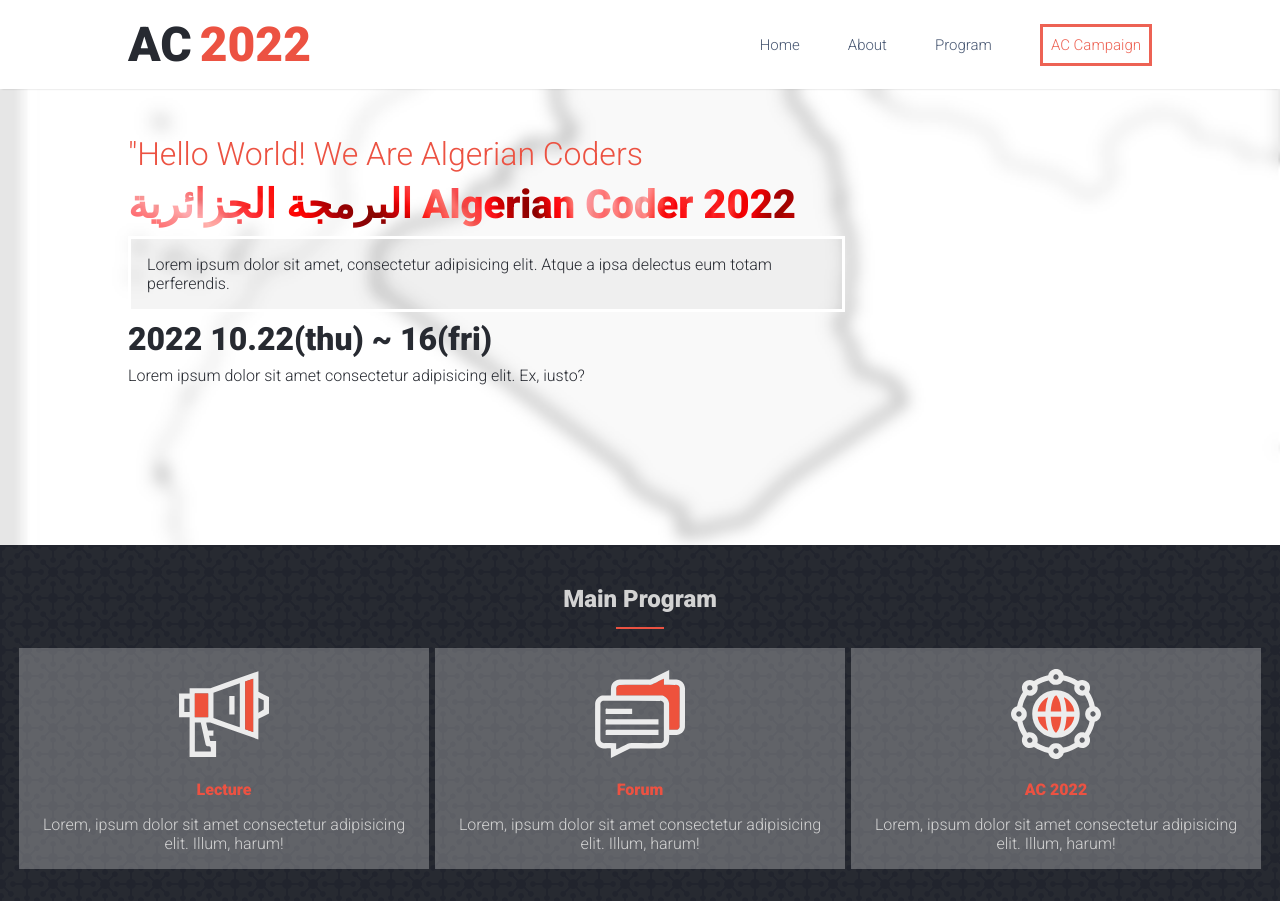
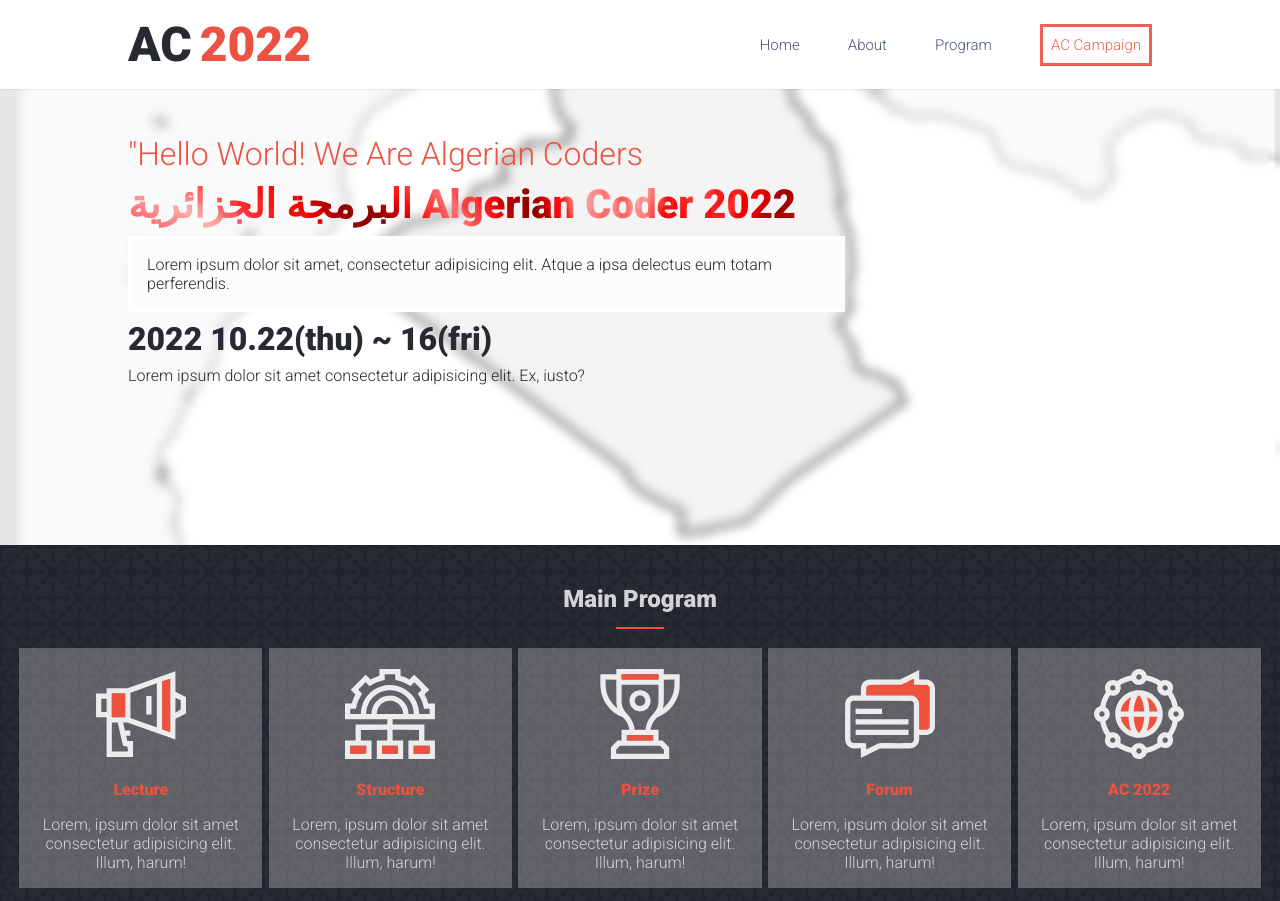
Before and after one commit to Mehdi-Rh/Blog-Capstone, a website: page index.html in a window 1280 px wide. Shown: the part 25-926 px from the top of the page. Drawn offline with Linux system fonts and the light colour scheme.

Commit message:
Requested changes made

```diff
--- a/index.html
+++ b/index.html
@@ -56,11 +56,24 @@
     <section id="program">
       <h2>Main Program</h2>
       <div class="card-list">
-
         <div class="program-card">
           <ul>
             <li><img src="images/program-icon/icons-1.svg" alt="Program Icon"></li>
             <li><h4><b>Lecture</b></h4></li>
+            <li><p>Lorem, ipsum dolor sit amet consectetur adipisicing elit. Illum, harum!</p></li>
+          </ul>
+        </div>
+        <div class="program-card">
+          <ul>
+            <li><img src="images/program-icon/icons-2.svg" alt="Program Icon"></li>
+            <li><h4><b>Structure</b></h4></li>
+            <li><p>Lorem, ipsum dolor sit amet consectetur adipisicing elit. Illum, harum!</p></li>
+          </ul>
+        </div>
+        <div class="program-card">
+          <ul>
+            <li><img src="images/program-icon/icons-3.svg" alt="Program Icon"></li>
+            <li><h4><b>Prize</b></h4></li>
             <li><p>Lorem, ipsum dolor sit amet consectetur adipisicing elit. Illum, harum!</p></li>
           </ul>
         </div>
--- a/styles/about.css
+++ b/styles/about.css
@@ -201,7 +201,7 @@ li {
 #hero {
   padding: 10rem 5% 2rem;
   color: var(--drk);
-  background-image: url("../images/bg/bg8.png");
+  background-image: url("../images/bg/bg7.png");
   background-repeat: no-repeat;
   background-position: center center;
   background-size: cover;
@@ -233,7 +233,7 @@ li {
   border: solid white 3px;
   margin: 2rem;
   padding: 1.5rem;
-  background-color: rgba(150, 150, 150, 0.1);
+  background-color: rgb(252, 252, 252);
 }
 
 #hero div p {
@@ -241,6 +241,11 @@ li {
   color: var(--drk);
 }
 
+@media screen and (min-width: 768px) {
+  #hero h2 {
+    display: none;
+ }
+}
 /* about section */
 #about-ac {
   background-color: #fff;
--- a/styles/style.css
+++ b/styles/style.css
@@ -201,7 +201,7 @@ li {
 #hero {
   padding: 10rem 5%;
   color: var(--drk);
-  background-image: url("../images/bg/bg8.png");
+  background-image: url("../images/bg/bg7.png");
   background-repeat: no-repeat;
   background-position: center center;
   background-size: cover;
@@ -231,7 +231,7 @@ li {
   border: solid white 3px;
   margin: 0.5rem 0;
   padding: 1rem;
-  background-color: rgba(150, 150, 150, 0.1);
+  background-color: rgb(252, 252, 252);
   color: var(--drk);
 }
 
```
